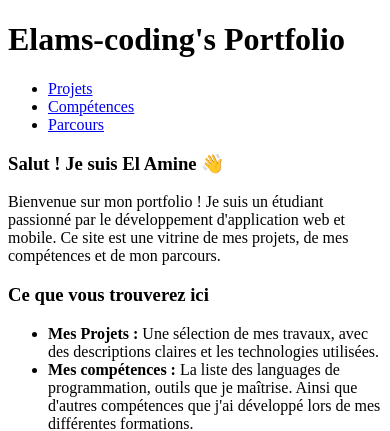
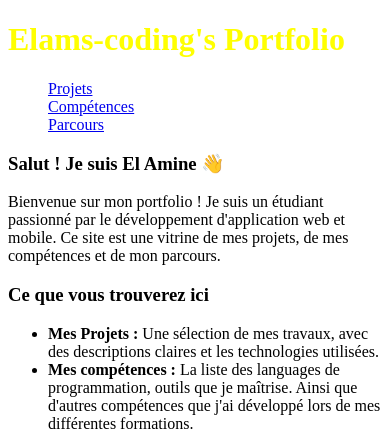
Before and after one commit to elams-coding/elams-coding.github.io, a PHP site: page / in a window 390 px wide. Shown: the top 431 px of the page. Run offline with PHP 8.4, Linux system fonts and the light colour scheme.

Commit message:
Test de style avec le titre et les liens de navigation

```diff
--- a/assets/css/style.css
+++ b/assets/css/style.css
@@ -5,7 +5,20 @@ body {
 }
 
 /* Extra small devices (phones, 600px and down) */
-@media only screen and (max-width: 600px) {}
+@media only screen and (max-width: 600px) {
+    header {
+        h1 {
+            color: yellow;
+        }
+
+        nav {
+            ul {
+                user-select: none;
+                list-style: none;
+            }
+        }
+    }
+}
 
 /* Small devices (portrait tablets and large phones, 600px and up) */
 @media only screen and (min-width: 600px) {}
```
